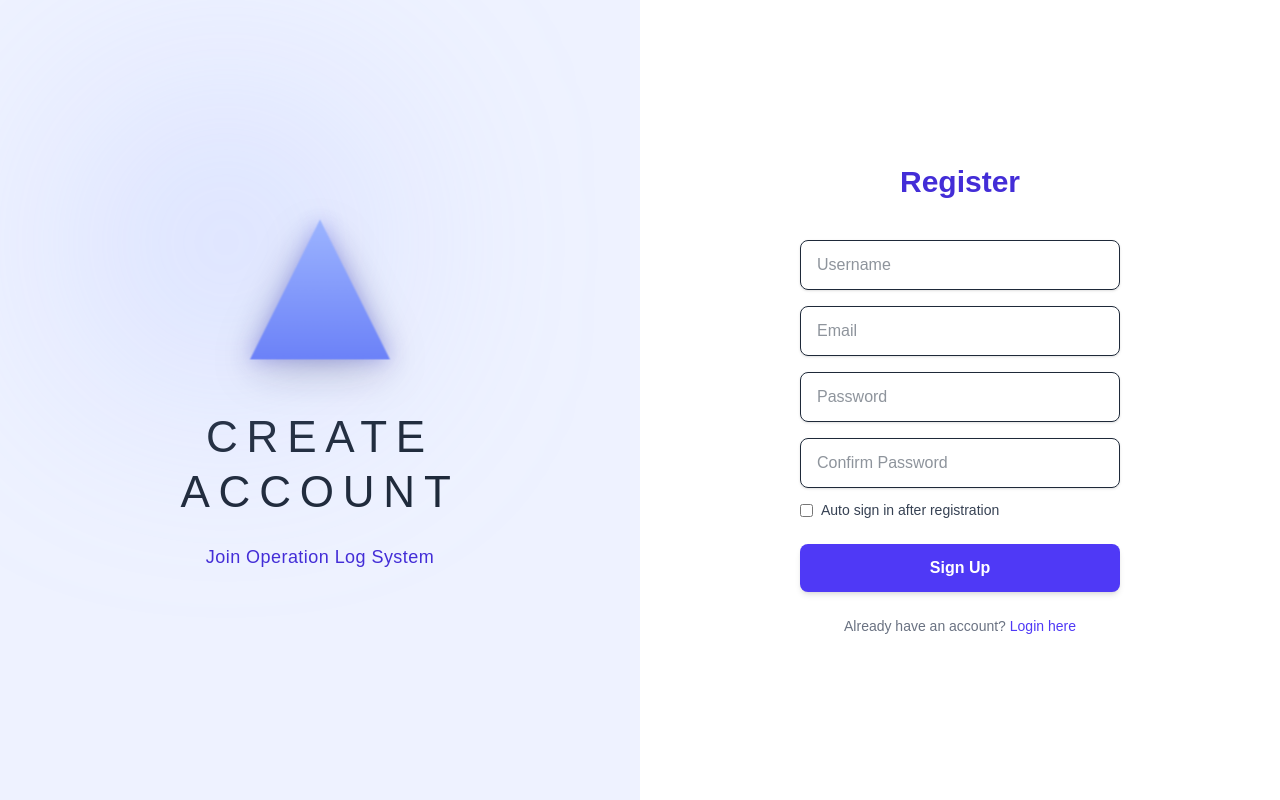
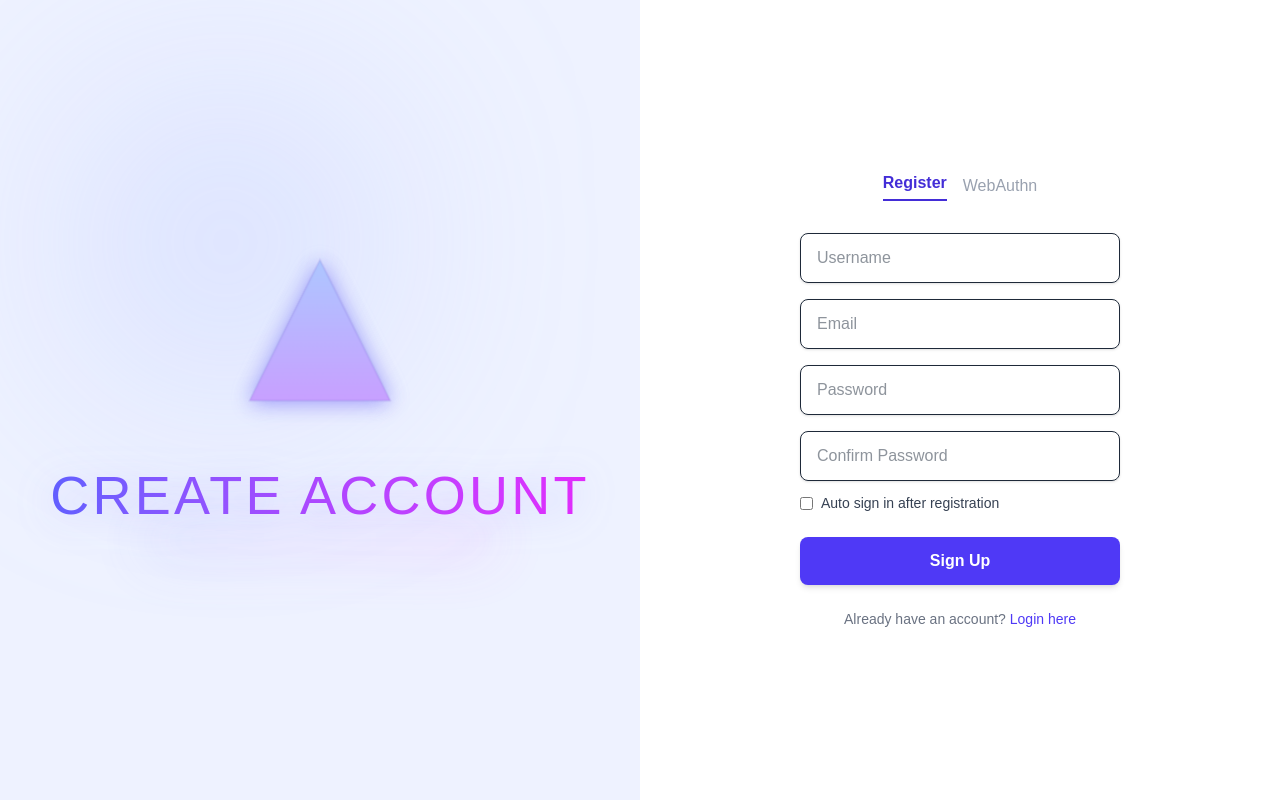
Before and after one commit to 2025-4-2-Capstone/2025-4-2-Capstone, a Next.js app in the folder ui/: page /auth/register in a window 1280 px wide. Built offline with nearby package versions, Linux system fonts and the light colour scheme.

Commit message:
로그인. 회원가입 수정

```diff
--- a/ui/app/auth/login/page.tsx
+++ b/ui/app/auth/login/page.tsx
@@ -2,7 +2,7 @@
 
 import { useState } from "react";
 import { useRouter } from "next/navigation";
-import axios from "axios";
+import { FaGoogle, FaGithub } from "react-icons/fa";
 import BrandLogo from "@/components/Logo/logo";
 
 export default function LoginPage() {
@@ -14,7 +14,6 @@ export default function LoginPage() {
   const [loading, setLoading] = useState(false);
   const [error, setError] = useState("");
 
-  // ⭐ 로그인 처리 (axios)
   const handleLogin = async () => {
     setError("");
 
@@ -26,89 +25,93 @@ export default function LoginPage() {
     try {
       setLoading(true);
 
-      const res = await axios.post(
-        `${process.env.NEXT_PUBLIC_API_URL}/login`,
-        {
-          username,
-          password,
-        },
-        {
+      const res = await fetch(`${process.env.NEXT_PUBLIC_API_URL}/login`, {
+        method: "POST",
         headers: {
           accept: "application/json",
           "Content-Type": "application/json",
         },
-        }
-      );
+        body: JSON.stringify({ username, password }),
+      });
 
-      const data = res.data;
+      if (!res.ok) throw new Error("로그인 실패");
+      const data = await res.json();
 
-      // ⭐ 토큰 및 정보 저장
       localStorage.setItem("token", data.access_token);
       localStorage.setItem("role", data.role);
       localStorage.setItem("username", data.username);
       localStorage.setItem("department_id", data.department_id);
 
-      // ⭐ 역할별 라우팅
-      switch (data.role) {
-        case "super_admin":
-        case "admin":
+      if (data.role === "super_admin" || data.role === "admin") {
         router.push("/dashboard/admin");
-          break;
-
-        case "manager":
+      } else if (data.role === "manager") {
         router.push("/dashboard/manager");
-          break;
-
-        case "engineer":
+      } else if (data.role === "engineer") {
         router.push("/dashboard/engineer");
-          break;
-
-        case "support":
+      } else if (data.role === "support") {
         router.push("/dashboard/support");
-          break;
-
-        case "auditor":
+      } else if (data.role === "auditor") {
         router.push("/dashboard/auditor");
-          break;
-
-        default:
+      } else {
         router.push("/dashboard/user");
-          break;
       }
-    } catch (error) {
+    } catch {
       setError("로그인 실패. 아이디 또는 비밀번호를 확인하세요.");
     } finally {
       setLoading(false);
     }
   };
 
-  // Enter 입력
   const handleKeyPress = (e: React.KeyboardEvent<HTMLInputElement>) => {
     if (e.key === "Enter") handleLogin();
   };
 
   return (
-    <div className="flex min-h-screen">
-      {/* LEFT */}
+    <div className="flex min-h-screen page-fadein">
+
+      {/* LEFT SIDE */}
       <div className="w-1/2 flex flex-col items-center justify-center relative bg-[#eef2ff]">
-        <div className="absolute top-28 left-24 w-[260px] h-[260px] bg-indigo-300/40 rounded-full blur-[120px]"></div>
 
-        <div className="mb-10 scale-125 neon-pulse animate-float">
+        {/* Glow */}
+        <div className="absolute top-28 left-24 w-[260px] h-[260px] bg-indigo-300/40 rounded-full blur-[120px]" />
+
+        {/* Logo */}
+        <div className="mb-6 scale-125 neon-pulse animate-float">
           <BrandLogo />
         </div>
 
-        <h1 className="text-gray-800 text-[44px] font-light tracking-[0.20em] text-center leading-tight">
-          OPERATION <br /> LOG
+        {/* One-line OPERATION LOG + soft shadow */}
+        <div className="text-center mt-4 select-none relative">
+
+          <h1
+            className="
+              text-[54px] font-light
+              tracking-[0.06em]
+              bg-gradient-to-r from-indigo-500 via-purple-500 to-fuchsia-500
+              bg-clip-text text-transparent
+              drop-shadow-[0_6px_18px_rgba(130,120,255,0.28)]
+              relative z-10
+            "
+          >
+            OPERATION LOG
           </h1>
 
-        <p className="text-indigo-700 font-medium text-lg mt-6 tracking-wide">
-          Operation Log System
-        </p>
+          {/* Soft floating shadow under text */}
+          <div
+            className="
+              absolute left-1/2 -translate-x-1/2 mt-[-14px]
+              w-[360px] h-[36px]
+              bg-gradient-to-r from-indigo-400/20 via-purple-400/18 to-fuchsia-400/20
+              blur-[30px] rounded-full opacity-80
+            "
+          ></div>
+        </div>
       </div>
 
-      {/* RIGHT */}
+      {/* RIGHT SIDE */}
       <div className="w-1/2 flex flex-col justify-center items-center bg-white">
         <div className="w-80">
+
           {/* Tabs */}
           <div className="flex justify-center gap-4 mb-8">
             <button className="text-indigo-700 font-semibold border-b-2 border-indigo-700 pb-1">
@@ -127,7 +130,9 @@ export default function LoginPage() {
               value={username}
               onChange={(e) => setUsername(e.target.value)}
               onKeyDown={handleKeyPress}
-              className="border rounded-lg px-4 py-3 shadow-sm transition text-gray-800 focus:outline-none focus:ring-2 focus:ring-indigo-400 focus:border-transparent"
+              className="border rounded-lg px-4 py-3 shadow-sm transition
+                         text-gray-800 focus:outline-none
+                         focus:ring-2 focus:ring-indigo-400"
             />
             <input
               type="password"
@@ -135,7 +140,9 @@ export default function LoginPage() {
               value={password}
               onChange={(e) => setPassword(e.target.value)}
               onKeyDown={handleKeyPress}
-              className="border rounded-lg px-4 py-3 shadow-sm transition text-gray-800 focus:outline-none focus:ring-2 focus:ring-indigo-400 focus:border-transparent"
+              className="border rounded-lg px-4 py-3 shadow-sm transition
+                         text-gray-800 focus:outline-none
+                         focus:ring-2 focus:ring-indigo-400"
             />
           </div>
 
@@ -159,26 +166,34 @@ export default function LoginPage() {
             <p className="text-red-500 text-sm text-center mt-3">{error}</p>
           )}
 
-          {/* Login Btn */}
+          {/* Login Button */}
           <button
             onClick={handleLogin}
             disabled={loading}
-            className={`w-full mt-6 bg-indigo-600 text-white py-3 rounded-lg font-semibold shadow-md hover:bg-indigo-700 transition ${
-              loading ? "opacity-70 cursor-not-allowed" : ""
-            }`}
+            className={`w-full mt-6 bg-indigo-600 text-white py-3 rounded-lg
+                        font-semibold shadow-md hover:bg-indigo-700 transition
+                        ${loading ? "opacity-70 cursor-not-allowed" : ""}`}
           >
             {loading ? "Signing in..." : "Sign In"}
           </button>
 
-          {/* Register link */}
+          {/* Social Login */}
+          <div className="flex justify-center mt-6 gap-6 text-gray-600">
+            <FaGoogle className="cursor-pointer hover:text-indigo-600 transition" size={24} />
+            <FaGithub className="cursor-pointer hover:text-indigo-600 transition" size={24} />
+          </div>
+
+          {/* Sign Up */}
           <p className="text-center mt-6 text-sm text-gray-500">
             No account?{" "}
             <a href="/auth/register" className="text-indigo-600 font-medium hover:underline">
               Sign up now
             </a>
           </p>
+
         </div>
       </div>
+
     </div>
   );
 }
--- a/ui/app/auth/register/page.tsx
+++ b/ui/app/auth/register/page.tsx
@@ -19,10 +19,9 @@ export default function RegisterPage() {
   const [loading, setLoading] = useState(false);
   const [error, setError] = useState("");
 
-  // 성공 모달
   const [showSuccess, setShowSuccess] = useState(false);
 
-  // 회원가입 처리 (POST /signup)
+  // 회원가입 처리
   const handleRegister = async () => {
     setError("");
 
@@ -46,45 +45,71 @@ export default function RegisterPage() {
       });
 
       setShowSuccess(true);
-    } catch (err) {
+    } catch {
       setError("회원가입 실패. 이미 존재하는 아이디 또는 이메일입니다.");
     } finally {
       setLoading(false);
     }
   };
 
-  // 확인 → 로그인 페이지로 이동
   const handleSuccessConfirm = () => {
     router.push("/auth/login");
   };
 
   return (
-    <div className="flex min-h-screen">
+    <div className="flex min-h-screen page-fadein">
 
-      {/* LEFT side */}
+      {/* LEFT SIDE */}
       <div className="w-1/2 flex flex-col items-center justify-center relative bg-[#eef2ff]">
-        <div className="absolute top-28 left-24 w-[260px] h-[260px] bg-indigo-300/40 rounded-full blur-[120px]"></div>
 
-        <div className="mb-10 scale-125 neon-pulse animate-float">
+        {/* Glow */}
+        <div className="absolute top-28 left-24 w-[260px] h-[260px] bg-indigo-300/40 rounded-full blur-[120px]" />
+
+        {/* Logo */}
+        <div className="mb-6 scale-125 neon-pulse animate-float">
           <BrandLogo />
         </div>
 
-        <h1 className="text-gray-800 text-[44px] font-light tracking-[0.20em] text-center leading-tight">
-          CREATE <br /> ACCOUNT
-        </h1>
+        {/* One-line Text */}
+        <div className="text-center mt-4 select-none relative">
+          <h1
+            className="
+              text-[54px] font-light
+              tracking-[0.06em]
+              bg-gradient-to-r from-indigo-500 via-purple-500 to-fuchsia-500
+              bg-clip-text text-transparent
+              drop-shadow-[0_6px_18px_rgba(130,120,255,0.28)]
+              relative z-10
+            "
+          >
+            CREATE ACCOUNT
+          </h1>
 
-        <p className="text-indigo-700 font-medium text-lg mt-6 tracking-wide">
-          Join Operation Log System
-        </p>
+          {/* Soft floating shadow */}
+          <div
+            className="
+              absolute left-1/2 -translate-x-1/2 mt-[-14px]
+              w-[360px] h-[36px]
+              bg-gradient-to-r from-indigo-400/20 via-purple-400/18 to-fuchsia-400/20
+              blur-[30px] rounded-full opacity-80
+            "
+          ></div>
+        </div>
       </div>
 
-      {/* RIGHT side */}
+      {/* RIGHT SIDE */}
       <div className="w-1/2 flex flex-col justify-center items-center bg-white">
         <div className="w-80">
 
-          <h2 className="text-center text-3xl font-semibold text-indigo-700 mb-10">
-            Register
-          </h2>
+          {/* Tabs */}
+          <div className="flex justify-center gap-4 mb-8">
+            <button className="text-indigo-700 font-semibold border-b-2 border-indigo-700 pb-1">
+              Register
+            </button>
+            <button className="text-gray-400 hover:text-indigo-600 transition">
+              WebAuthn
+            </button>
+          </div>
 
           {/* Inputs */}
           <div className="flex flex-col gap-4">
@@ -93,8 +118,9 @@ export default function RegisterPage() {
               placeholder="Username"
               value={username}
               onChange={(e) => setUsername(e.target.value)}
-              className="border rounded-lg px-4 py-3 text-gray-800 shadow-sm transition
-              focus:outline-none focus:ring-2 focus:ring-indigo-400 focus:border-transparent"
+              className="border rounded-lg px-4 py-3 shadow-sm transition
+                         text-gray-800 focus:outline-none
+                         focus:ring-2 focus:ring-indigo-400"
             />
 
             <input
@@ -102,8 +128,9 @@ export default function RegisterPage() {
               placeholder="Email"
               value={email}
               onChange={(e) => setEmail(e.target.value)}
-              className="border rounded-lg px-4 py-3 text-gray-800 shadow-sm transition
-              focus:outline-none focus:ring-2 focus:ring-indigo-400 focus:border-transparent"
+              className="border rounded-lg px-4 py-3 shadow-sm transition
+                         text-gray-800 focus:outline-none
+                         focus:ring-2 focus:ring-indigo-400"
             />
 
             <input
@@ -111,8 +138,9 @@ export default function RegisterPage() {
               placeholder="Password"
               value={password}
               onChange={(e) => setPassword(e.target.value)}
-              className="border rounded-lg px-4 py-3 text-gray-800 shadow-sm transition
-              focus:outline-none focus:ring-2 focus:ring-indigo-400 focus:border-transparent"
+              className="border rounded-lg px-4 py-3 shadow-sm transition
+                         text-gray-800 focus:outline-none
+                         focus:ring-2 focus:ring-indigo-400"
             />
 
             <input
@@ -120,12 +148,13 @@ export default function RegisterPage() {
               placeholder="Confirm Password"
               value={confirmPassword}
               onChange={(e) => setConfirmPassword(e.target.value)}
-              className="border rounded-lg px-4 py-3 text-gray-800 shadow-sm transition
-              focus:outline-none focus:ring-2 focus:ring-indigo-400 focus:border-transparent"
+              className="border rounded-lg px-4 py-3 shadow-sm transition
+                         text-gray-800 focus:outline-none
+                         focus:ring-2 focus:ring-indigo-400"
             />
           </div>
 
-          {/* Auto */}
+          {/* Auto sign-in */}
           <div className="flex items-center gap-2 mt-3 text-sm">
             <input
               type="checkbox"
@@ -135,27 +164,26 @@ export default function RegisterPage() {
             <span className="text-gray-700">Auto sign in after registration</span>
           </div>
 
-          {/* Error */}
+          {/* Error message */}
           {error && (
-            <p className="text-red-500 text-sm text-center mt-4">{error}</p>
+            <p className="text-red-500 text-sm text-center mt-3">{error}</p>
           )}
 
-          {/* Button */}
+          {/* Submit btn */}
           <button
             onClick={handleRegister}
             disabled={loading}
-            className={`w-full mt-6 bg-indigo-600 text-white py-3 rounded-lg font-semibold shadow-md
-            hover:bg-indigo-700 transition ${
-              loading ? "opacity-70 cursor-not-allowed" : ""
-            }`}
+            className={`w-full mt-6 bg-indigo-600 text-white py-3 rounded-lg
+                        font-semibold shadow-md hover:bg-indigo-700 transition
+                        ${loading ? "opacity-70 cursor-not-allowed" : ""}`}
           >
             {loading ? "Creating account..." : "Sign Up"}
           </button>
 
-          {/* Link */}
+          {/* Login link */}
           <p className="text-center mt-6 text-sm text-gray-500">
             Already have an account?{" "}
-            <Link href="/auth/login" className="text-indigo-600 hover:underline">
+            <Link href="/auth/login" className="text-indigo-600 font-medium hover:underline">
               Login here
             </Link>
           </p>
--- a/ui/components/Logo/logo.tsx
+++ b/ui/components/Logo/logo.tsx
@@ -5,26 +5,36 @@ export default function BrandLogo() {
     <div
       className="animate-float"
       style={{
-        filter: "drop-shadow(0 8px 18px rgba(0,0,0,0.18))",
+        width: "150px",
+        height: "150px",
+        display: "flex",
+        justifyContent: "center",
+        alignItems: "center",
+        filter: "drop-shadow(0 4px 8px rgba(120, 90, 255, 0.22))",
       }}
     >
       <svg
-        width="140"
-        height="140"
         viewBox="0 0 200 200"
+        style={{ width: "100%", height: "100%" }}
         xmlns="http://www.w3.org/2000/svg"
       >
-        <polygon
-          points="100,20 180,180 20,180"
-          fill="url(#grad1)"
-        />
-
         <defs>
-          <linearGradient id="grad1" x1="0%" y1="0%" x2="0%" y2="100%">
-            <stop offset="0%" stopColor="#9DB5FF" />
-            <stop offset="100%" stopColor="#6C82F8" />
+          {/* 선명하면서 파스텔 톤 */}
+          <linearGradient id="pastelSolid" x1="0%" y1="0%" x2="0%" y2="100%">
+            <stop offset="0%" stopColor="#AEC7FF" />   {/* 파스텔 블루 */}
+            <stop offset="100%" stopColor="#C8A0FF" /> {/* 파스텔 라벤더 */}
           </linearGradient>
         </defs>
+
+        {/* 뒤 효과 완전 제거 — 삼각형만 선명하게 */}
+        <polygon
+          points="100,25 175,175 25,175"
+          fill="url(#pastelSolid)"
+          style={{
+            stroke: "rgba(100, 80, 200, 0.15)",   // 아주 약한 테두리 → 더 선명하게 보임
+            strokeWidth: "2",
+          }}
+        />
       </svg>
     </div>
   );
```
Lines whose indentation alone changed are shown as unchanged.
